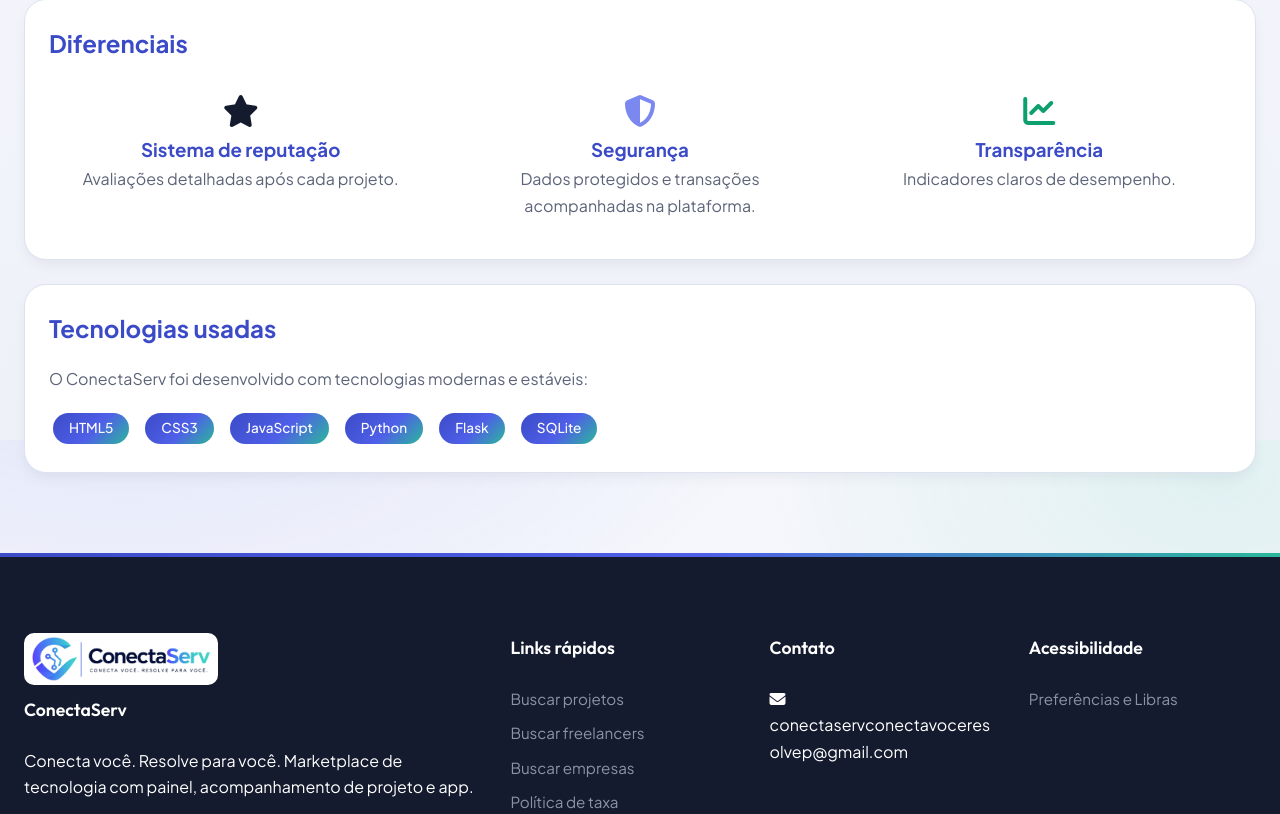
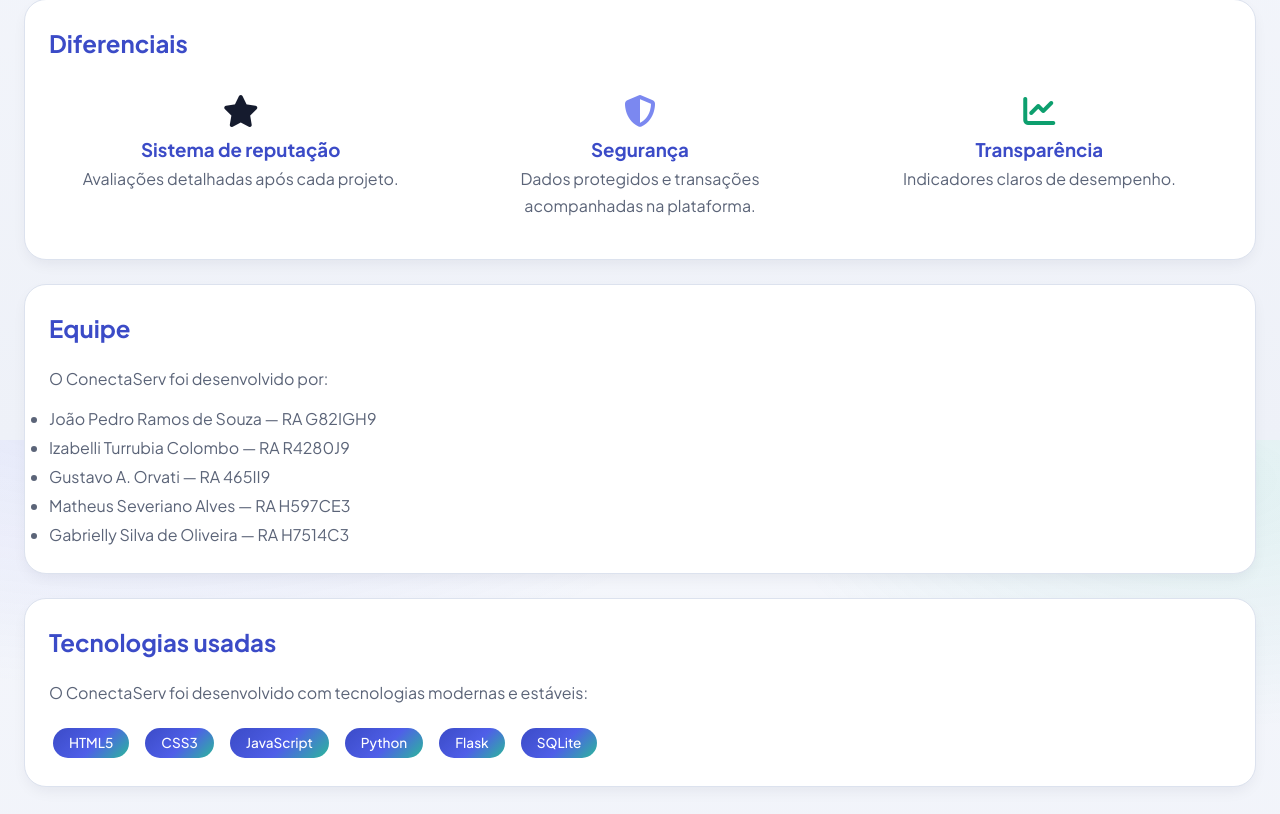
Before and after one commit to Conectaserv/conecta_servPJ1, a Flask app: page /sobre in a window 1280 px wide. Shown: the part 1160-1974 px from the top of the page. Run offline with Flask 3, Linux system fonts and the light colour scheme; some libraries are stand-ins or nearby versions.

Commit message:
Atualiza os créditos do PIM com a equipe completa e os RAs.
Co-authored-by: Cursor <cursoragent@cursor.com>

```diff
--- a/templates/sobre.html
+++ b/templates/sobre.html
@@ -63,6 +63,18 @@
             </div>
         </div>
 
+        <div class="card mb-3">
+            <h2 style="color: var(--azul-escuro); margin-bottom: var(--espaco-medio);">Equipe</h2>
+            <p style="color: var(--cinza-medio); line-height: 1.8;">O ConectaServ foi desenvolvido por:</p>
+            <ul style="color: var(--cinza-medio); line-height: 1.8; margin-top: 0.75rem;">
+                <li>João Pedro Ramos de Souza — RA G82IGH9</li>
+                <li>Izabelli Turrubia Colombo — RA R4280J9</li>
+                <li>Gustavo A. Orvati — RA 465II9</li>
+                <li>Matheus Severiano Alves — RA H597CE3</li>
+                <li>Gabrielly Silva de Oliveira — RA H7514C3</li>
+            </ul>
+        </div>
+
         <div class="card">
             <h2 style="color: var(--azul-escuro); margin-bottom: var(--espaco-medio);">Tecnologias usadas</h2>
             <p style="color: var(--cinza-medio); line-height: 1.8;">
```
Also changed, not shown: README.md.
